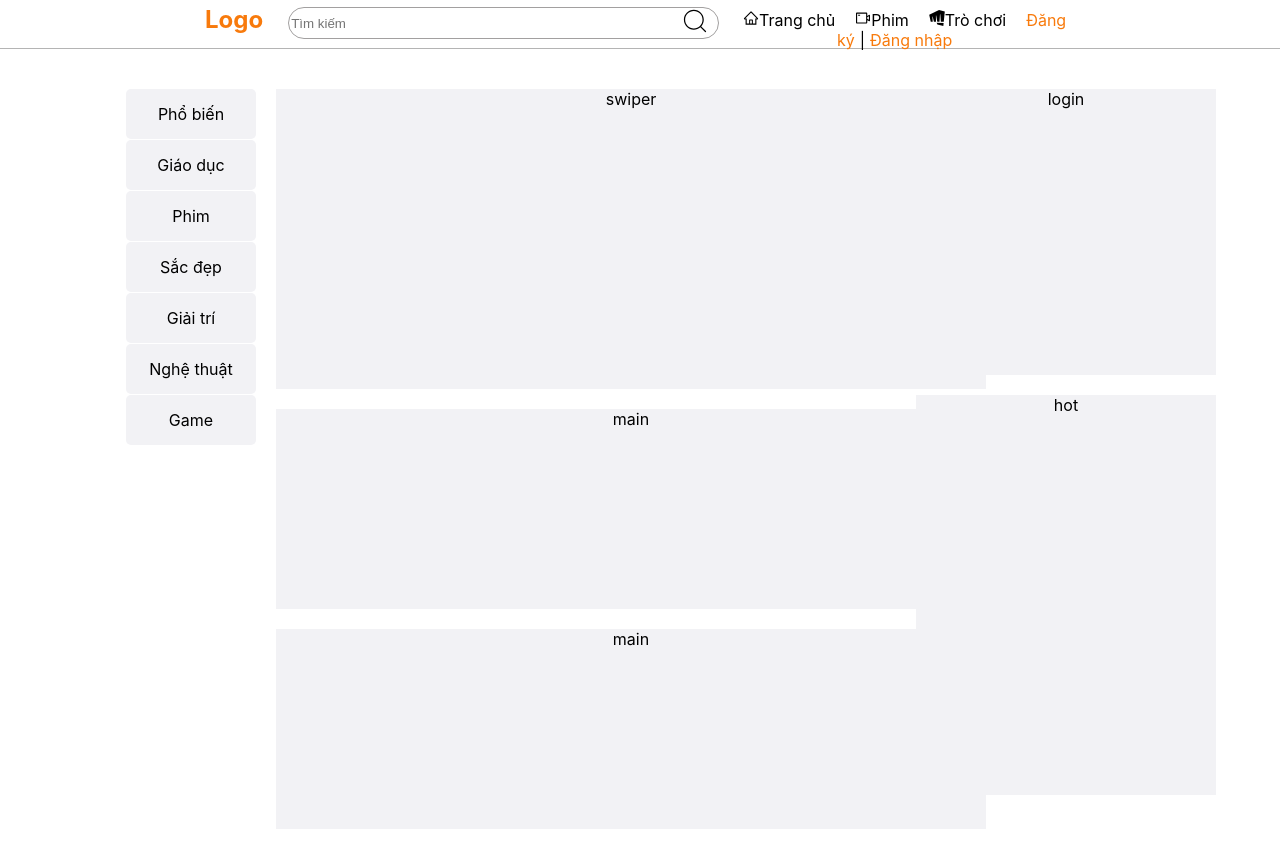
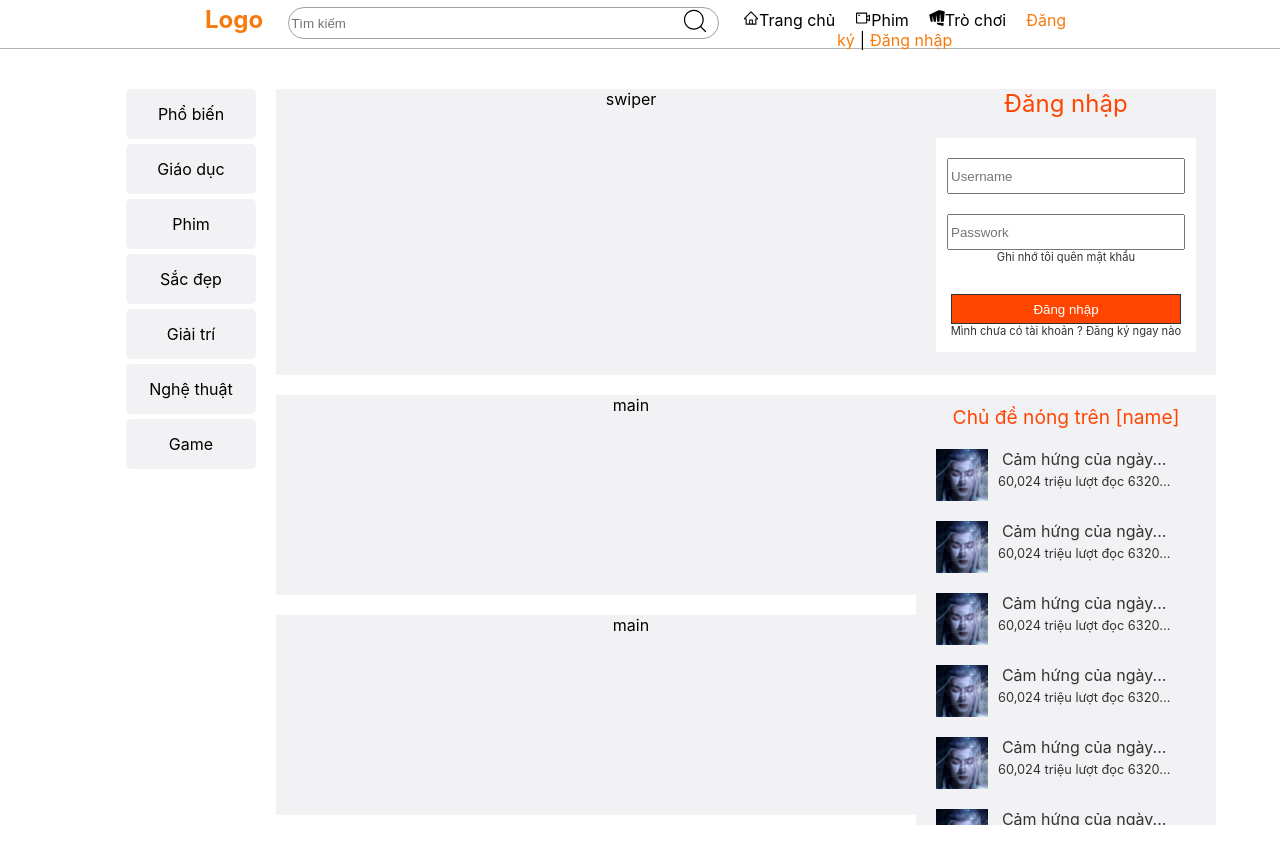
Before and after one commit to LuongLuyen/social-network-web, a React (Create React App) app: page / in a window 1280 px wide. Shown: the top 868 px of the page. Built offline with nearby package versions, Linux system fonts and the light colour scheme.

Commit message:
component aside

```diff
--- a/src/Page/Introduce.js
+++ b/src/Page/Introduce.js
@@ -1,5 +1,6 @@
 import Header from "../Components/Header"
 import '../Style/PageStyle/Introduce.css'
+import Img from "../assets/img/aaa.jpg"
 function Introduce() {
     return (
         <div>
@@ -41,10 +42,73 @@ function Introduce() {
                 </article>
                 <aside className="content__aside">
                     <div className="content__aside-login">
-                        login
+                        Đăng nhập
+                        <div className="aside__login-main">
+                            <div>
+                                <input className="input" placeholder="Username"/>
+                                <input className="input" placeholder="Passwork"/>
+                            </div>
+                            <div className="content__register">
+                                <span> Ghi nhớ tôi</span>
+                                <span> quên mật khẩu</span>
+                            </div>
+                            <button className="login">Đăng nhập</button>
+                            <div className="content__register">
+                                Mình chưa có tài khoản ? Đăng ký ngay nào
+                            </div>
+                        </div>
                     </div>
                     <div className="content__aside-hot">
-                        hot
+                        Chủ đề nóng trên [name]
+                        <div className="aside__hot-main">
+                            <img className="img" alt ="img" src={Img}/>
+                            <div>
+                                <div className="title">Cảm hứng của ngày...</div>
+                                <div className="title1">60,024 triệu lượt đọc 6320...</div>
+                            </div>
+                        </div>
+                        <div className="aside__hot-main">
+                            <img className="img" alt ="img" src={Img}/>
+                            <div>
+                                <div className="title">Cảm hứng của ngày...</div>
+                                <div className="title1">60,024 triệu lượt đọc 6320...</div>
+                            </div>
+                        </div>
+                        <div className="aside__hot-main">
+                            <img className="img" alt ="img" src={Img}/>
+                            <div>
+                                <div className="title">Cảm hứng của ngày...</div>
+                                <div className="title1">60,024 triệu lượt đọc 6320...</div>
+                            </div>
+                        </div>
+                        <div className="aside__hot-main">
+                            <img className="img" alt ="img" src={Img}/>
+                            <div>
+                                <div className="title">Cảm hứng của ngày...</div>
+                                <div className="title1">60,024 triệu lượt đọc 6320...</div>
+                            </div>
+                        </div>
+                        <div className="aside__hot-main">
+                            <img className="img" alt ="img" src={Img}/>
+                            <div>
+                                <div className="title">Cảm hứng của ngày...</div>
+                                <div className="title1">60,024 triệu lượt đọc 6320...</div>
+                            </div>
+                        </div>
+                        <div className="aside__hot-main">
+                            <img className="img" alt ="img" src={Img}/>
+                            <div>
+                                <div className="title">Cảm hứng của ngày...</div>
+                                <div className="title1">60,024 triệu lượt đọc 6320...</div>
+                            </div>
+                        </div>
+                        <div className="aside__hot-main">
+                            <img className="img" alt ="img" src={Img}/>
+                            <div>
+                                <div className="title">Cảm hứng của ngày...</div>
+                                <div className="title1">60,024 triệu lượt đọc 6320...</div>
+                            </div>
+                        </div>
                     </div>
                 </aside>
             </div>
--- a/src/Style/PageStyle/Introduce.css
+++ b/src/Style/PageStyle/Introduce.css
@@ -20,7 +20,7 @@
 .content__nav-item {
     display: flex;
     justify-content: flex-end;
-    padding-bottom: 1px;
+    padding-bottom: 5px;
 }
 .content__nav-btn {
     width: 130px;
@@ -46,18 +46,24 @@
     width: 300px;
     height: 286px;
     margin: 20px;
+    font-size: 1.5rem;
+    color: orangered;
 }
 .content__aside-hot {
     background-color: #f2f2f5;
     width: 300px;
-    height: 400px;
+    height: 420px;
     margin: 20px;
+    overflow: auto;
+    color: orangered;
+    font-size: 1.2rem;
+    padding-top: 10px;
 }
 .content__article-swiper {
     margin: 20px;
     background-color: #f2f2f5;
     width: 710px;
-    height: 300px;
+    height: 286px;
 }
 .content__article-main {
     margin: 20px;
@@ -65,3 +71,45 @@
     width: 710px;
     height: 200px;
 }
+.aside__login-main {
+    margin: 20px;
+    background-color: #fff;
+    width: 260px;
+    height: 214px;
+}
+.aside__hot-main {
+   display: flex;
+   justify-content: flex-start;
+   margin: 20px;
+}
+.content__register {
+    color: #333;
+    font-size: .7rem;
+}
+.input {
+    margin-top: 20px;
+    height: 30px;
+    width: 230px;
+}
+.login {
+    height: 30px;
+    width: 230px;
+    background-color: orangered;
+    border: solid 1px #333;
+    margin-top: 30px;
+    color: #fff;
+}
+.img{
+    width: 20%;
+}
+.title {
+    color: #333;
+    font-size: 1rem;
+    padding-left: 10px;
+    padding-bottom: 5px;
+}
+.title1 {
+    color: #333;
+    font-size: .8rem;
+    padding-left: 10px;
+}
```
Also changed, not shown: src/assets/img/aaa.jpg (added).
